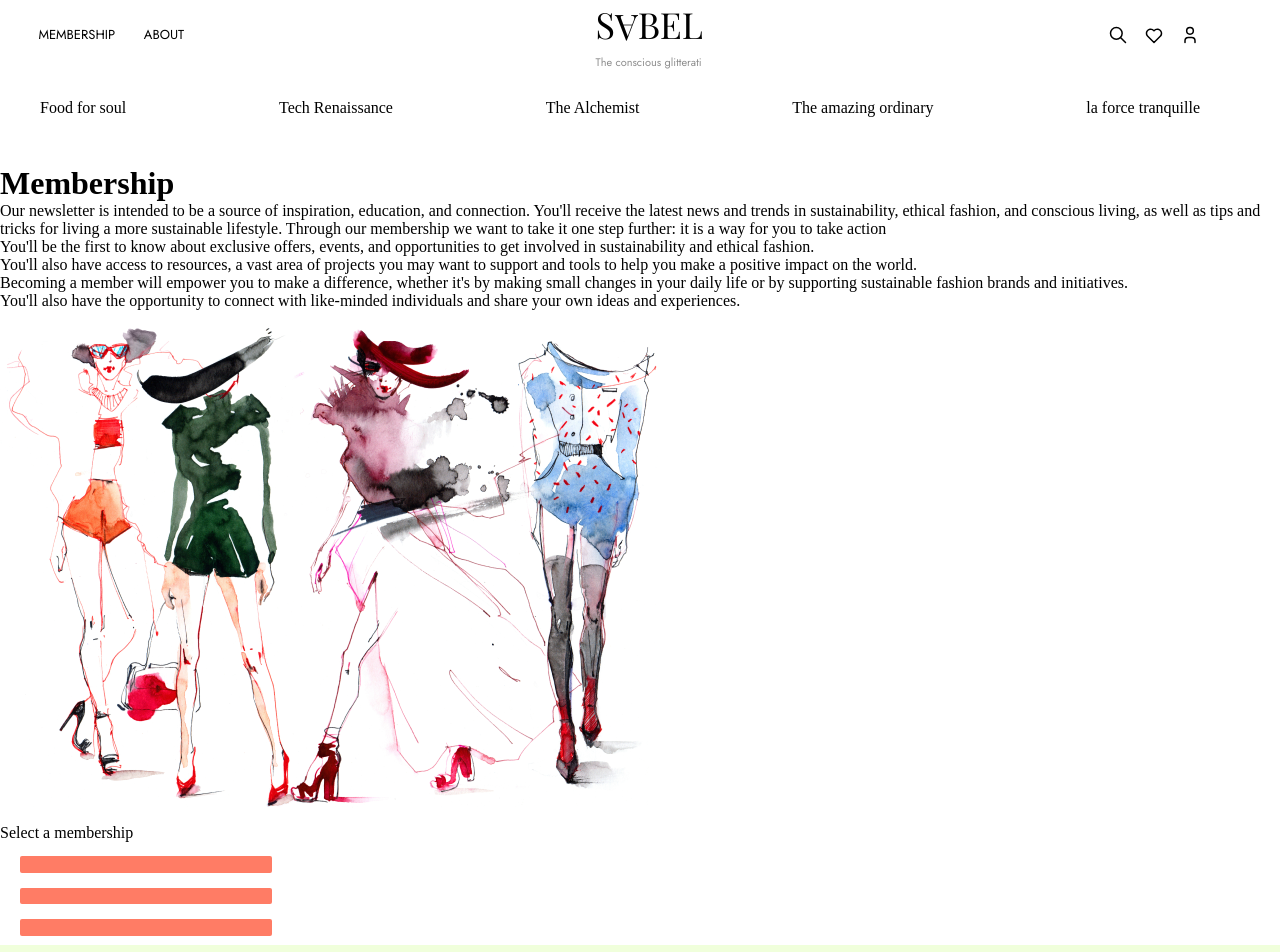
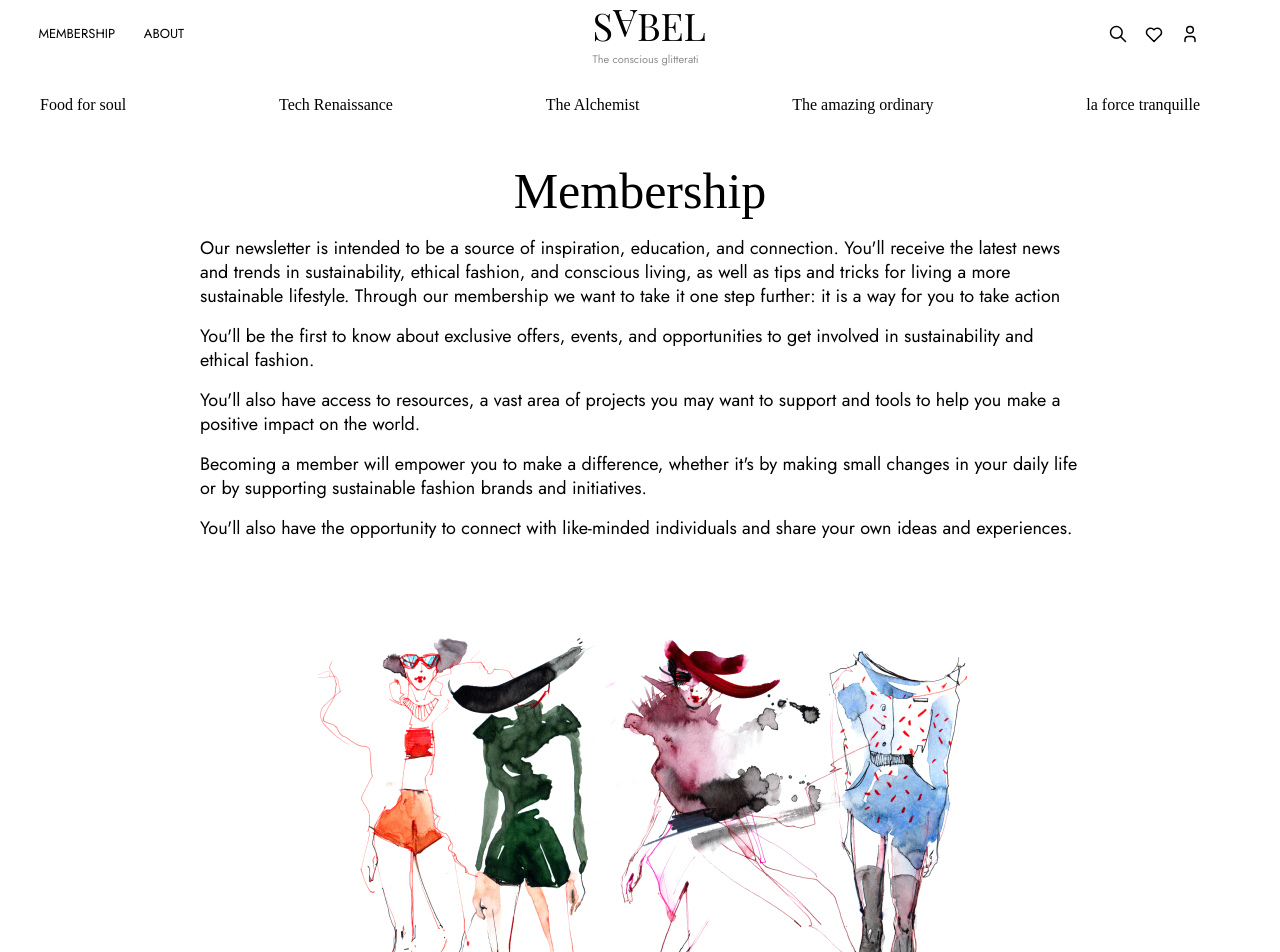
Before and after one commit to Damileee/sabel-blog, a React (Create React App) app: page /membership in a window 1280 px wide. Shown: the top 952 px of the page. Built offline with nearby package versions, Linux system fonts and the light colour scheme.

Commit message:
chore: updated the style

```diff
--- a/src/index.css
+++ b/src/index.css
@@ -35,14 +35,14 @@ nav .first-link {
 }
 
 .header h1 {
-  font-size: 36px;
+  font-size: 38px;
   font-weight: 500;
   font-family: "Playfair Display SC", serif;
 }
 .rotate {
   transform: rotate(180deg);
   display: inline-block;
-  vertical-align: middle;
+  /* vertical-align: middle; */
 }
 .header p {
   font-family: 'Jost', sans-serif;
@@ -464,3 +464,45 @@ button:hover {
   font-family: 'Jost', sans-serif;
   margin: 0.5rem 0 1rem 0;
 }
+
+/* membership-page */
+
+.membership-container {
+  max-width: 880px;
+  margin: 0 auto;
+}
+.membership-container h1 {
+  display: flex;
+  justify-content: center;
+  font-size: 50px;
+  font-weight: 400;
+  margin-bottom: 1rem;
+}
+.membership-container article {
+  line-height: 24px;
+}
+.membership-container article p {
+  margin-bottom: 1rem;
+  font-size: 18px;
+  font-weight: 400;
+  font-family: 'Jost', sans-serif;
+}
+.membership-img {
+  display: flex;
+  justify-content: center;
+  margin-top: 5rem;
+}
+.membership-card {
+  display: flex;
+  flex-direction: column;
+  justify-content: center;
+  align-items: center;
+  margin: 3rem 0;
+}
+.membership-card span {
+  font-size: 24px;
+  font-family: "Playfair Display ", serif;
+}
+.selection-card {
+  display: flex;
+}
```
